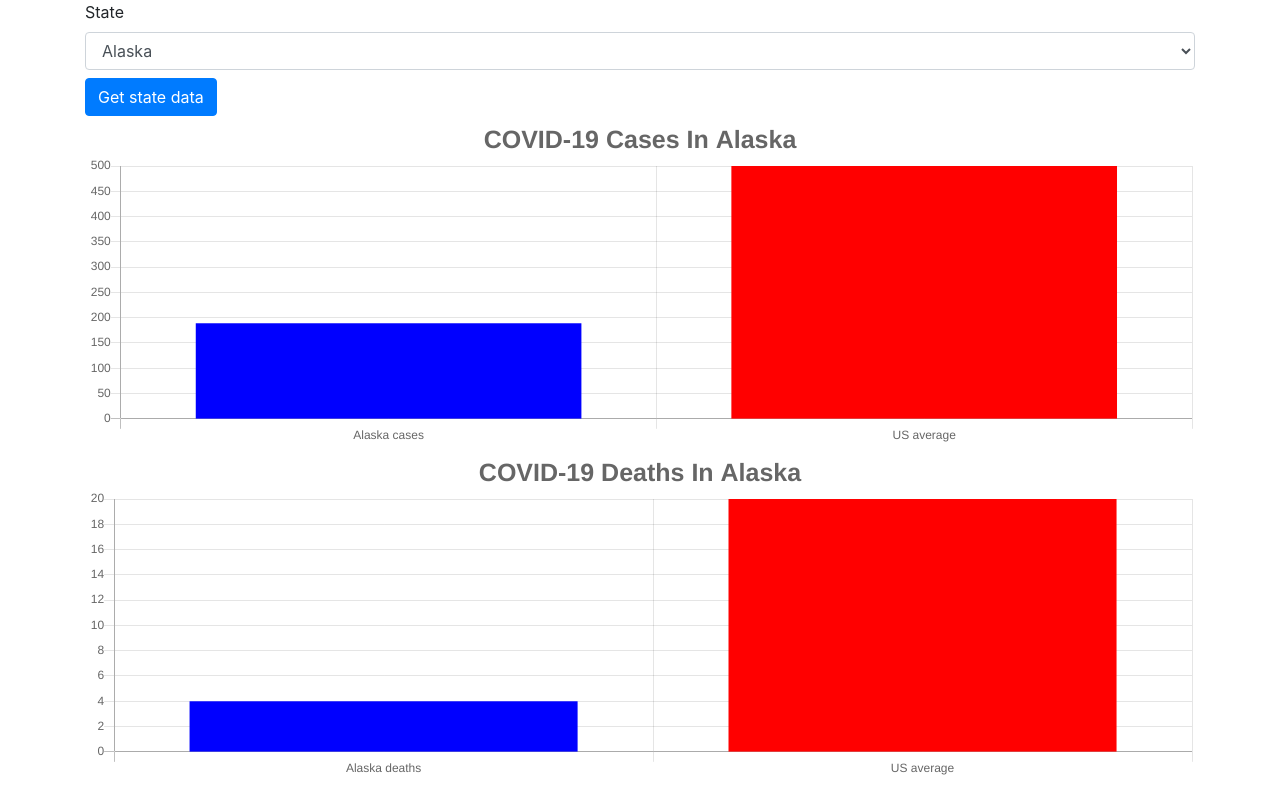
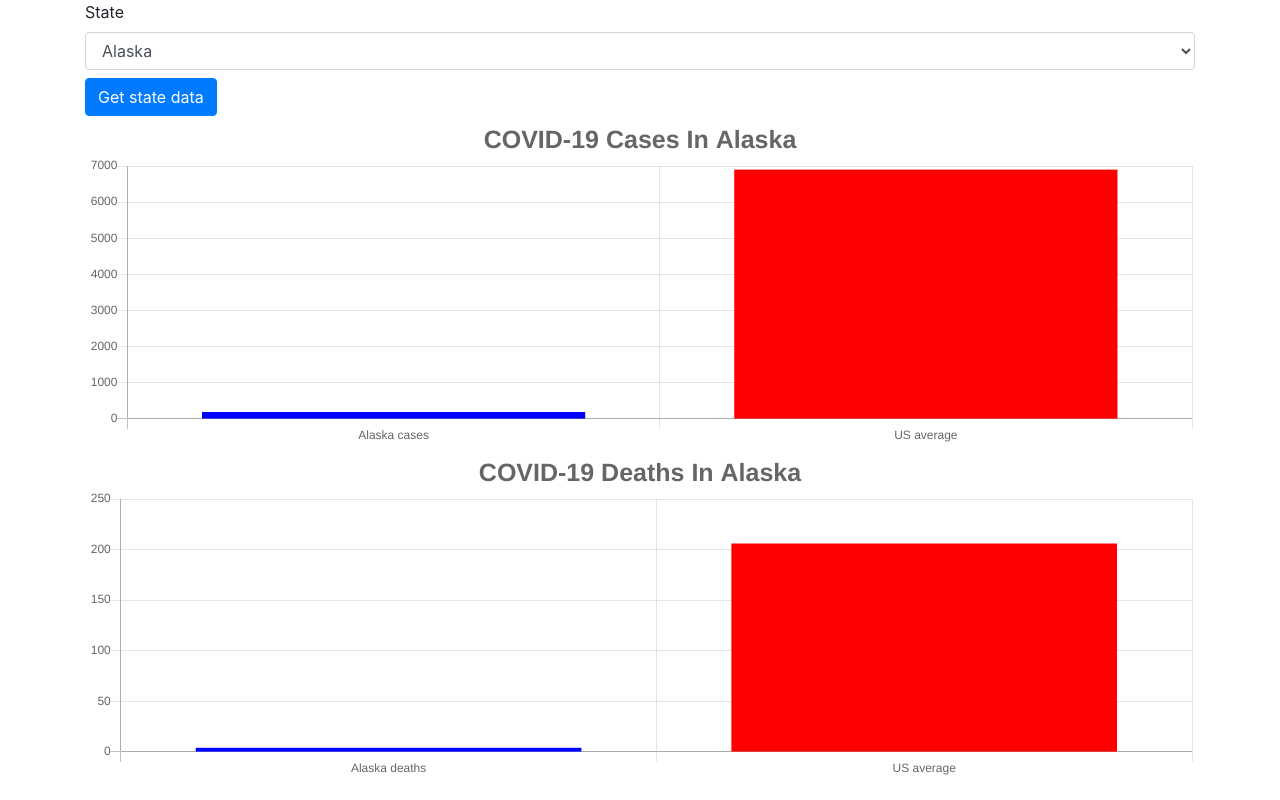
Before and after one commit to ZonkeyStripes/Covid-Disaster-Tracker, a React (Create React App) app: page / in a window 1280 px wide. Built offline with nearby package versions, Linux system fonts and the light colour scheme.

Commit message:
added US average for cases and deaths

```diff
--- a/src/App.js
+++ b/src/App.js
@@ -7,11 +7,29 @@ import stateNames from "./state-names.json";
 
 function App() {
   const [selectedState, setSelectedState] = useState("Alaska")
-  const [stateDataArr, setStateDataArr] = useState([statesData.filter(st => st.state === "Alaska")]);
+  const [stateDataArr, setStateDataArr] = useState(statesData.filter(st => st.state === "Alaska"));
+
+  const getUSaverage = () => {
+    let flState = null;
+    let totalCases = 0;
+    let totalDeaths = 0;
+
+    for (let i = 0; i < stateNames.length; i++){
+      flState = statesData.filter(st => st.state === stateNames[i]);
+      totalCases += flState[flState.length-1].cases;
+      totalDeaths += flState[flState.length-1].deaths;
+      flState = null;
+    }
+
+    return {
+      avgCases: Math.round(totalCases / 53),
+      avgDeaths: Math.round(totalDeaths / 53)
+    };
+  }
 
   const handleStateChange = e => {
     setSelectedState(e.target.value);
-    setStateDataArr([statesData.filter(st => st.state === e.target.value)])
+    setStateDataArr(statesData.filter(st => st.state === e.target.value))
     console.log(stateDataArr);
   }
 
@@ -28,8 +46,9 @@ function App() {
             <button type="submit" className="btn btn-primary mt-2">Get state data</button>
         </form>
         <CovidCharts
-          mostRecentData={stateDataArr[0][stateDataArr[0].length-1]}
           stateName={selectedState}
+          mostRecentData={stateDataArr[stateDataArr.length-1]}
+          averages = {getUSaverage()}
         />
       </div>
     </div>
--- a/src/components/CovidCharts.js
+++ b/src/components/CovidCharts.js
@@ -2,6 +2,7 @@ import React from 'react'
 import {Bar, Line} from "react-chartjs-2"
 
 const CovidCharts = (props) => {
+  console.log(props)
     return (
       <div>
         <Bar
@@ -10,7 +11,7 @@ const CovidCharts = (props) => {
               datasets: [
                 {
                   // label: "Cases",
-                  data: [props.mostRecentData.cases, 500],
+                  data: [props.mostRecentData.cases, props.averages.avgCases],
                   backgroundColor: ["blue", "red"]
                 }
               ]
@@ -42,7 +43,7 @@ const CovidCharts = (props) => {
               datasets: [
                 {
                   // label: "Cases",
-                  data: [props.mostRecentData.deaths, 20],
+                  data: [props.mostRecentData.deaths, props.averages.avgDeaths],
                   backgroundColor: ["blue", "red"]
                 }
               ]
--- a/src/state-names.json
+++ b/src/state-names.json
@@ -6,8 +6,10 @@
   "Colorado",
   "Connecticut",
   "Delaware",
+  "District of Columbia",
   "Florida",
   "Georgia",
+  "Guam",
   "Hawaii",
   "Iowa",
   "Idaho",
@@ -43,6 +45,7 @@
   "Texas",
   "Utah",
   "Virginia",
+  "Virgin Islands",
   "Vermont",
   "Washington",
   "Wisconsin",
```
